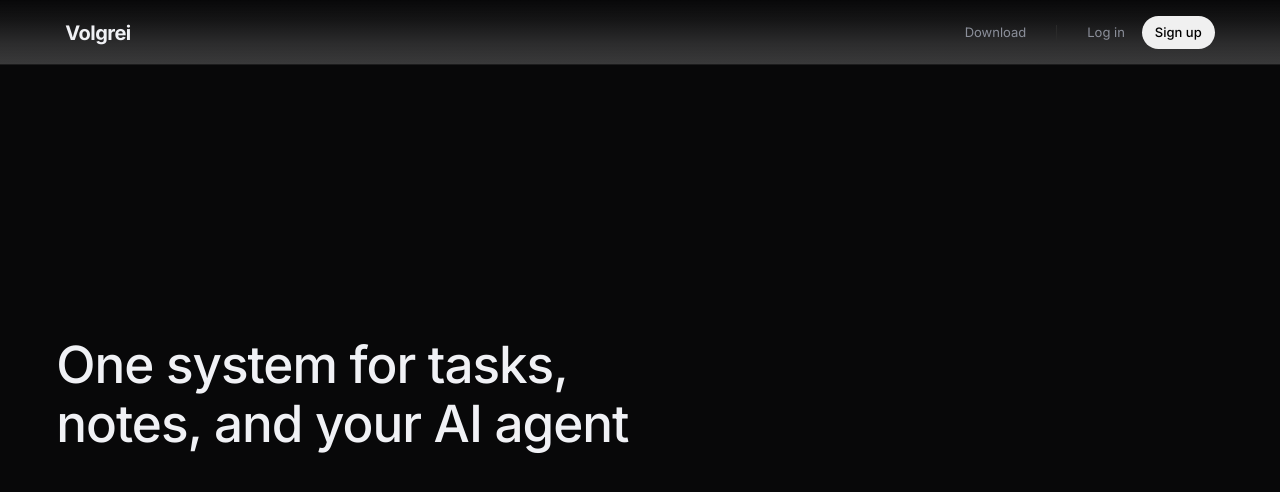
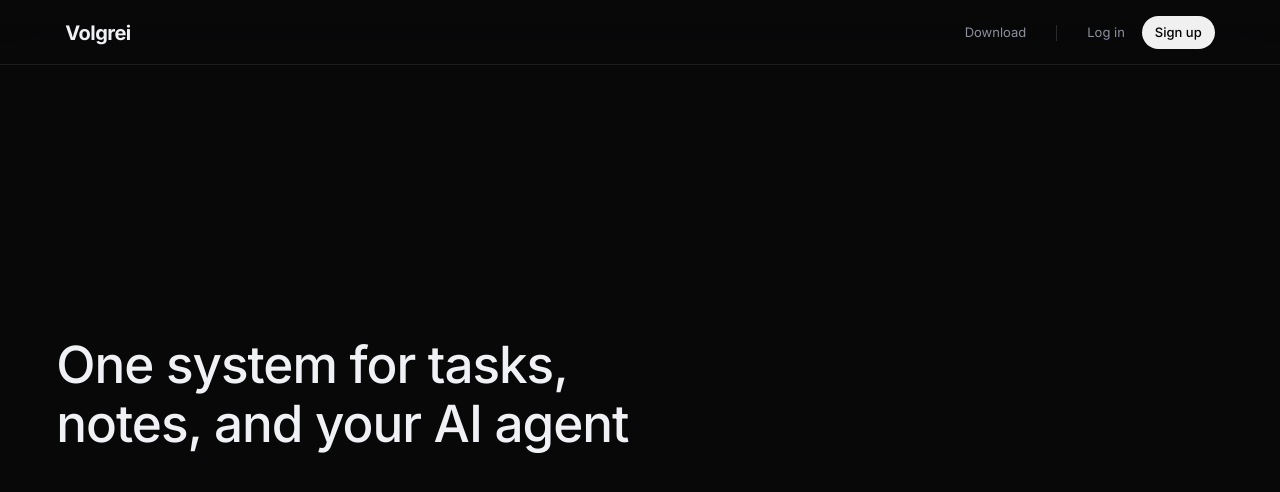
Before and after one commit to adrianleopizzi/volgrei-site, a Next.js app: page / in a window 1280 px wide. Shown: the top 492 px of the page. Built offline with nearby package versions, Linux system fonts and the light colour scheme; no server answers.

Commit message:
Revert "fix: body background transparent for Safari toolbar"
This reverts commit df9f40cd916da4503e4a0d962aaeb86e81050364.

```diff
--- a/app/globals.css
+++ b/app/globals.css
@@ -19,7 +19,7 @@
 }
 
 body {
-  background: transparent;
+  background: var(--bg);
   color: var(--text-primary);
   font-family: var(--font-inter), sans-serif;
 }
```
